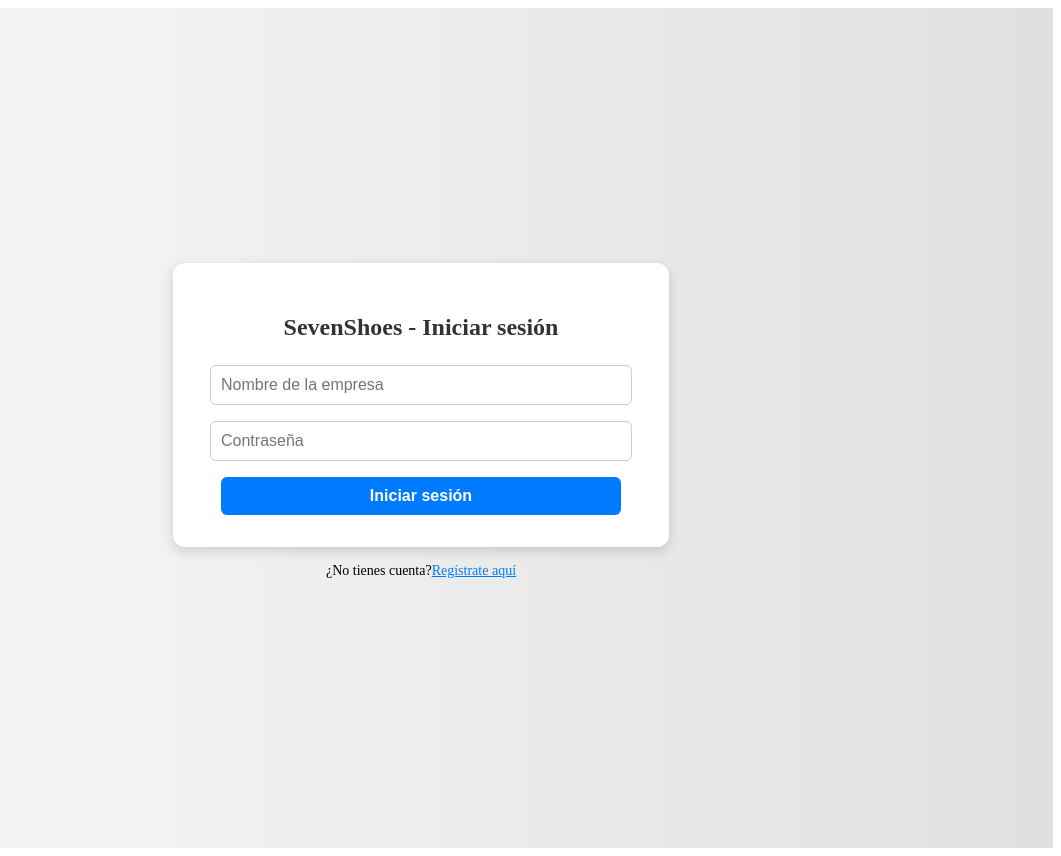
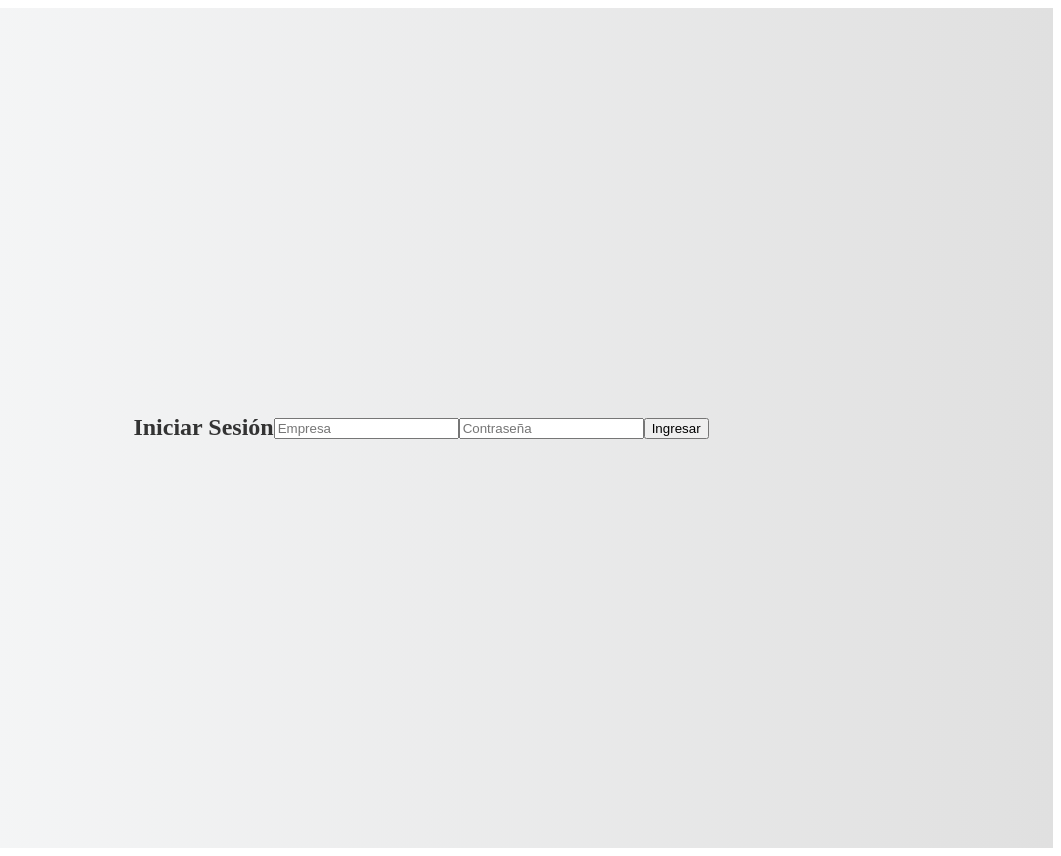
Before and after one commit to LyMCompany/sistema-inventario-rfid, a React (Create React App) app in the folder frontend/: page / in a window 1280 px wide. Shown: the whole page, without its empty margins (219-1280 px from the left). Built offline with nearby package versions, Linux system fonts and the light colour scheme.

Commit message:
fix: guarda objeto usuario completo en Login.jsx para proteger /admin

```diff
--- a/frontend/src/App.jsx
+++ b/frontend/src/App.jsx
@@ -17,9 +17,10 @@
 };
 
 const AdminRoute = ({ children }) => {
-  const user = localStorage.getItem('username');
-  return user === 'LyMCompany' ? children : <Navigate to="/" />;
+  const usuario = JSON.parse(localStorage.getItem('usuario'));
+  return usuario?.rol === 'admin' ? children : <Navigate to="/" />;
 };
+
 
 function App() {
   return (
--- a/frontend/src/components/Login.jsx
+++ b/frontend/src/components/Login.jsx
@@ -1,67 +1,70 @@
 import React, { useState } from 'react';
 import { useNavigate } from 'react-router-dom';
+import Swal from 'sweetalert2';
+import { useUser } from '../context/UserContext';
 import '../styles/Login.css';
-import { useUser } from '../context/UserContext';
-
-// 🔒 Usa la URL actual de ngrok directamente:
-const API_URL = process.env.REACT_APP_API_URL;
-console.log("URL usada para llamadas:", API_URL);
-
 
 function Login() {
   const { setUsername } = useUser();
-  const [usernameLocal, setUsernameLocal] = useState('');
+  const navigate = useNavigate();
+  const [empresa, setEmpresa] = useState('');
   const [password, setPassword] = useState('');
-  const [message, setMessage] = useState('');
-  const navigate = useNavigate();
 
-  const handleSubmit = async (e) => {
+  const handleLogin = async (e) => {
     e.preventDefault();
 
-    if (!usernameLocal || !password) {
-      setMessage('Por favor, completa todos los campos');
+    if (!empresa || !password) {
+      Swal.fire('Error', 'Todos los campos son obligatorios', 'error');
       return;
     }
 
     try {
-      console.log("Enviando a:", `${API_URL}/auth/login`);
-      const response = await fetch(`${API_URL}/auth/login`, {
+      const response = await fetch('https://backend-inventario-t3yr.onrender.com/auth/login', {
         method: 'POST',
-        headers: { 'Content-Type': 'application/json',},
-        credentials: 'include',
-        body: JSON.stringify({ empresa: usernameLocal, password }),
+        headers: { 'Content-Type': 'application/json' },
+        body: JSON.stringify({ empresa, password })
       });
 
       const data = await response.json();
 
       if (response.ok && data.mensaje === 'Login exitoso') {
+        const usuario = data.usuario;
 
-        setUsername(usernameLocal);
-        localStorage.setItem('username', usernameLocal);
+        // ✅ Guardar todo el objeto del usuario (incluyendo rol)
+        localStorage.setItem('usuario', JSON.stringify(usuario));
+
+        // (opcional) seguir usando empresa como username si se usa en el contexto
+        setUsername(usuario.empresa);
+        localStorage.setItem('username', usuario.empresa);
+
         navigate('/dashboard');
       } else {
-        setMessage(data.message || 'Error de inicio de sesión');
+        Swal.fire('Error', data.mensaje, 'error');
       }
     } catch (error) {
-      console.error('Error:', error);
-      setMessage('No se pudo conectar con el servidor. Por favor, intenta más tarde.');
+      console.error('Error al iniciar sesión:', error);
+      Swal.fire('Error', 'No se pudo iniciar sesión', 'error');
     }
   };
 
   return (
     <div className="login-container">
-      <div className="login-form-wrapper">
-        <form onSubmit={handleSubmit} className="login-form">
-          <h2>SevenShoes - Iniciar sesión</h2>
-          <input type="text" className="input-field" placeholder="Nombre de la empresa" value={usernameLocal} onChange={(e) => setUsernameLocal(e.target.value)} required />
-          <input type="password" className="input-field" placeholder="Contraseña" value={password} onChange={(e) => setPassword(e.target.value)} required />
-          <button type="submit" className="submit-button">Iniciar sesión</button>
-          {message && <p className={`message ${message.includes('exitoso') ? 'success' : 'error'}`}>{message}</p>}
-        </form>
-        <p className="register-link">¿No tienes cuenta?
-          <span onClick={() => navigate('/registro')}>Regístrate aquí</span>
-        </p>
-      </div>
+      <h2>Iniciar Sesión</h2>
+      <form onSubmit={handleLogin}>
+        <input
+          type="text"
+          placeholder="Empresa"
+          value={empresa}
+          onChange={(e) => setEmpresa(e.target.value)}
+        />
+        <input
+          type="password"
+          placeholder="Contraseña"
+          value={password}
+          onChange={(e) => setPassword(e.target.value)}
+        />
+        <button type="submit">Ingresar</button>
+      </form>
     </div>
   );
 }
```
